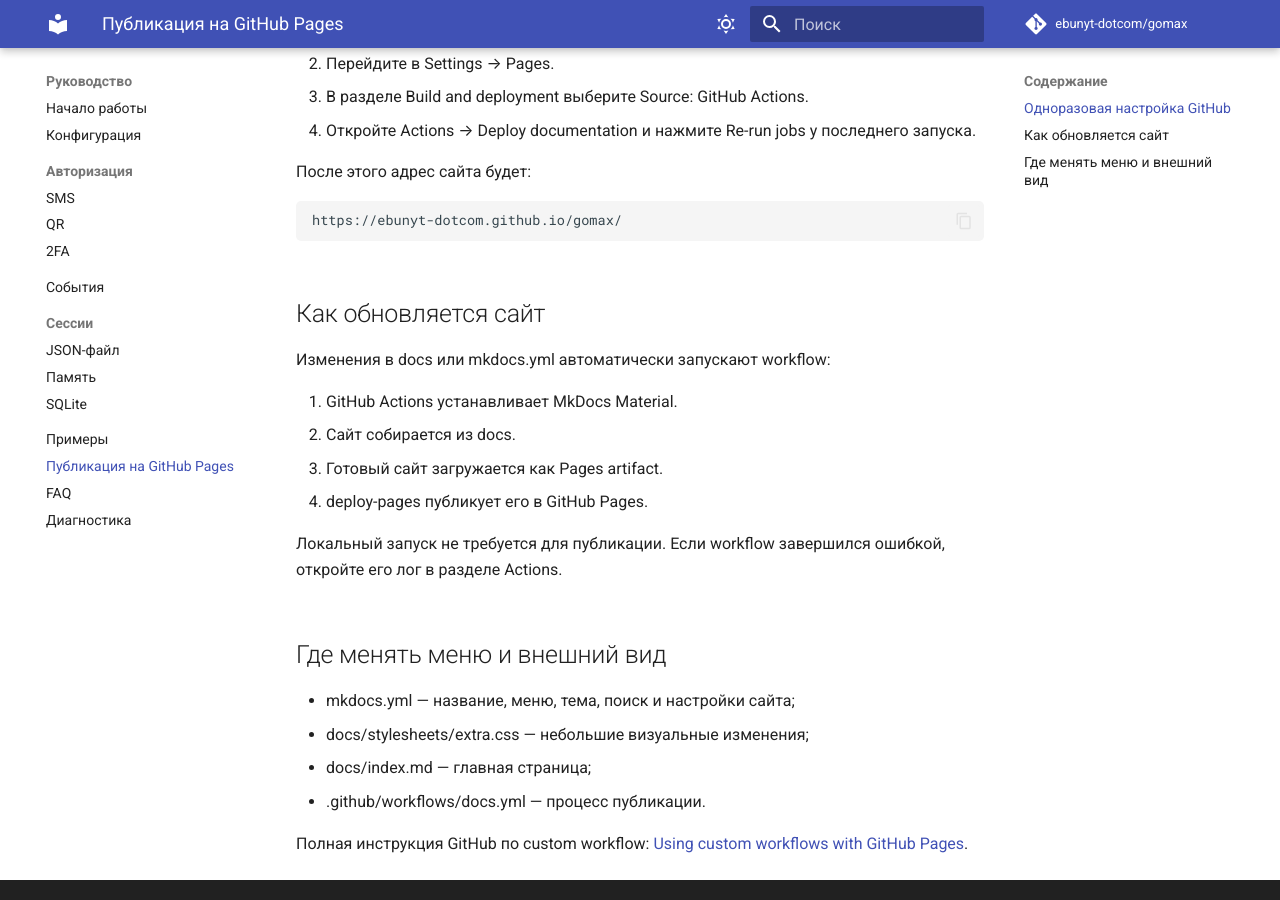
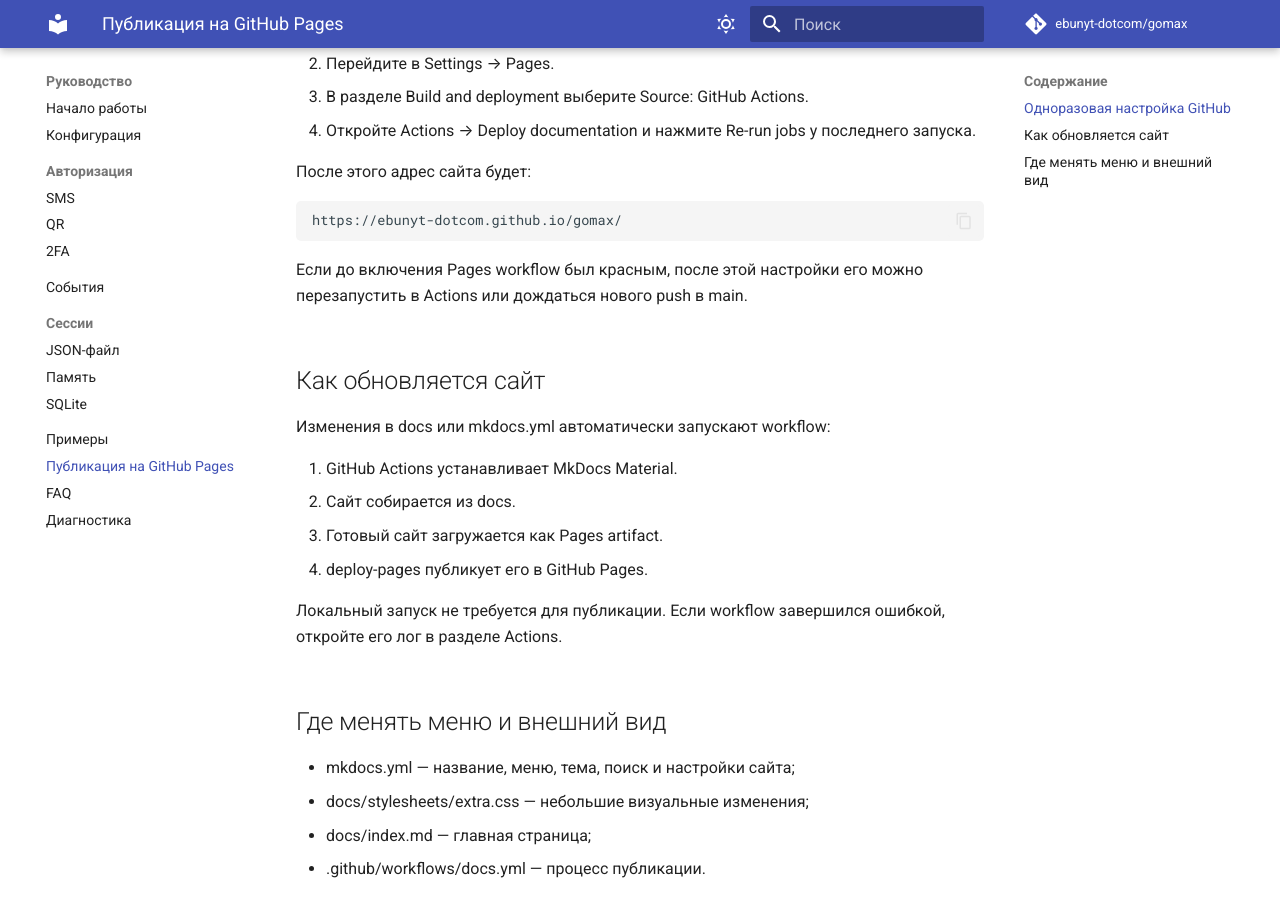
Before and after one commit to ebunyt-dotcom/gomax, an MkDocs documentation site: the page built from docs/deployment.md, in a window 1280 px wide and 900 px high, scrolled down 435 px. Built offline with MkDocs 1.6.1 and Material for MkDocs 9.7.7, drawn with Linux system fonts in a browser that asks for light colours; comment, search, counter and statistics services are not loaded.

Commit message:
docs: trigger Pages deployment after enablement

```diff
--- a/docs/deployment.md
+++ b/docs/deployment.md
@@ -14,6 +14,8 @@ Workflow уже находится в репозитории, но GitHub Pages
 После этого адрес сайта будет:
 
     https://ebunyt-dotcom.github.io/gomax/
+
+Если до включения Pages workflow был красным, после этой настройки его можно перезапустить в Actions или дождаться нового push в main.
 
 ## Как обновляется сайт
 
```
